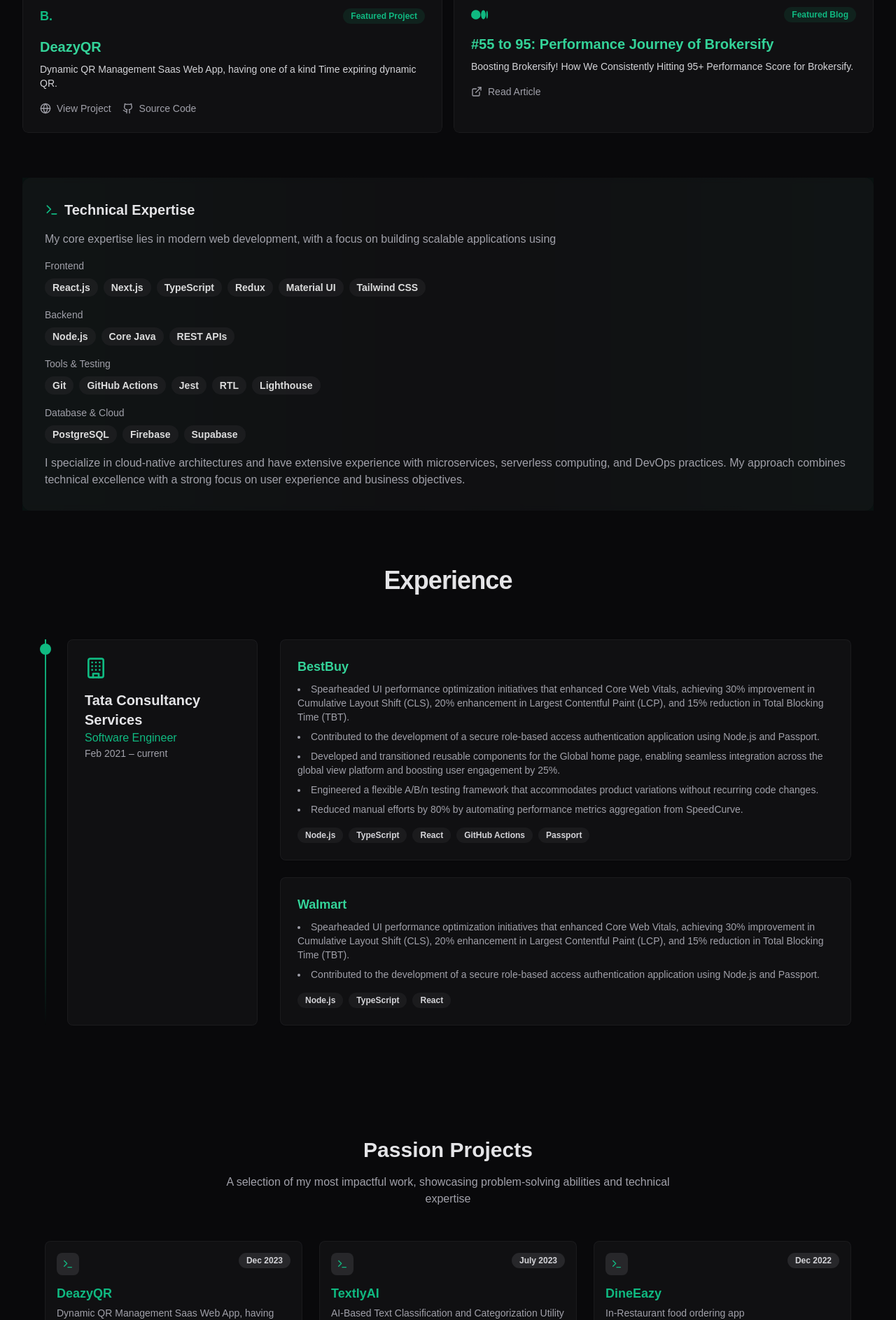
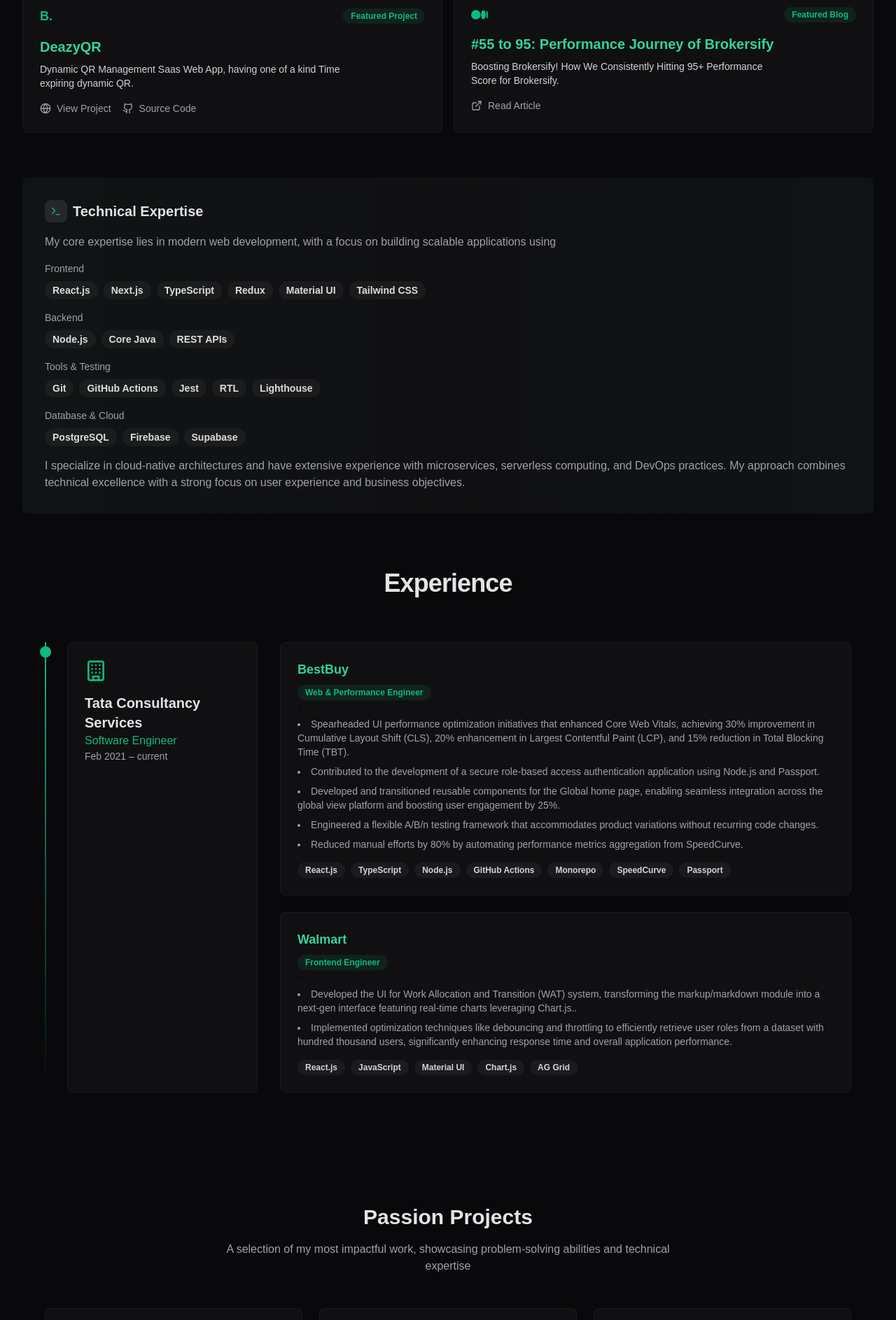
Before and after one commit to Prateek32177/portfolio, a Next.js app: page / in a window 1280 px wide. Shown: the part 880-2767 px from the top of the page at 70% size. Built offline with nearby package versions, Linux system fonts and the light colour scheme.

Commit message:
data changes

```diff
--- a/src/components/home/Home.tsx
+++ b/src/components/home/Home.tsx
@@ -76,7 +76,7 @@
                   ? handleScrollToSection(e, navItem.link)
                   : undefined
               }
-              className="relative  text-sm text-zinc-400 hover:text-white transition-colors"
+              className="relative  text-sm text-zinc-200 hover:text-white transition-colors"
             >
               <span className="text-xs md:text-sm">{navItem.name}</span>
             </Link>
@@ -216,10 +216,10 @@
                         Featured Project
                       </Badge>
                     </div>
-                    <h4 className="text-xl font-bold mb-2 text-emerald-400 group-hover:text-emerald-300 transition-colors duration-300">
+                    <h4 className="text-xl font-bold mb-2 text-emerald-400 group-hover:text-emerald-300 transition-colors duration-300 max-w-sm">
                       {featuredProject.title}
                     </h4>
-                    <p className="text-zinc-300 text-sm mb-4">
+                    <p className="text-zinc-300 text-sm mb-4 max-w-md">
                       {featuredProject.description}
                     </p>
                     <div className="flex gap-4">
@@ -269,7 +269,7 @@
                   <h4 className="text-xl font-bold mb-2 text-emerald-400 group-hover:text-emerald-300 transition-colors duration-300">
                     {featuredBlog.title}
                   </h4>
-                  <p className="text-zinc-300 text-sm mb-4">
+                  <p className="text-zinc-300 text-sm mb-4 max-w-md">
                     {featuredBlog.description}
                   </p>
                   <Link
@@ -293,7 +293,9 @@
               <div className="absolute inset-0 bg-gradient-to-r from-emerald-500/10 via-transparent to-emerald-500/10 opacity-50" />
               <div className="relative bg-zinc-900/50 backdrop-blur-sm rounded-xl p-4 md:p-8 space-y-4">
                 <h2 className="text-lg md:text-xl font-semibold flex items-center gap-2">
-                  <Terminal className="w-4 h-4 md:w-5 md:h-5 text-emerald-500" />
+                  <div className="p-2 bg-zinc-800 rounded-lg">
+                    <Terminal className="w-4 h-4 text-emerald-500" />
+                  </div>
                   Technical Expertise
                 </h2>
                 <div className="space-y-4">
@@ -356,6 +358,7 @@
                   <div className="bg-zinc-900/50 backdrop-blur-sm rounded-lg p-6 border border-zinc-800/50">
                     <Building className="w-8 h-8 text-emerald-500 mb-4" />
                     <h3 className="text-xl font-bold">{exp.company}</h3>
+
                     <p className="text-emerald-500">{exp.role}</p>
                     <p className="text-zinc-400 text-sm">{exp.period}</p>
                   </div>
@@ -366,9 +369,18 @@
                         className="bg-zinc-900/50 border-zinc-800/50 group hover:border-emerald-500/50 transition-colors duration-300"
                       >
                         <CardContent className="p-6">
+                          <div className="flex flex-col items-start">
                             <h4 className="text-lg font-bold mb-2 text-emerald-400 group-hover:text-emerald-300 transition-colors duration-300">
                               {project.title}
                             </h4>
+                            <Badge
+                              variant="secondary"
+                              className="bg-emerald-500/10 text-emerald-500"
+                            >
+                              {project.role}
+                            </Badge>
+                          </div>
+                          =
                           <ul className="list-disc list-inside space-y-2 text-zinc-400 text-sm mb-4">
                             {project.description.map((desc, i) => (
                               <li key={i}>{desc}</li>
@@ -415,8 +427,9 @@
                   animate={{ opacity: 1, y: 0 }}
                   transition={{ delay: index * 0.1 }}
                 >
-                  <Card className="bg-zinc-900/50 border-zinc-800/50 overflow-hidden group h-full backdrop-blur-sm transition-colors hover:bg-zinc-800/50 ">
-                    <CardContent className="p-4">
+                  <Card className="bg-zinc-900/50 border-zinc-800/50 overflow-hidden group h-full backdrop-blur-sm transition-colors hover:bg-zinc-800/50">
+                    <CardContent className="p-4 flex flex-col h-full">
+                      <div className="relative flex-grow">
                         <div className="absolute inset-0 bg-gradient-to-t from-emerald-500/10 via-transparent to-transparent opacity-0 group-hover:opacity-100 transition-opacity" />
                         <div className="space-y-3">
                           <div className="flex justify-between items-start">
@@ -438,7 +451,7 @@
                               {project.description}
                             </p>
                           </div>
-                        <div className="flex flex-wrap gap-1">
+                          <div className="flex flex-wrap gap-1 py-2">
                             {project.tech.map((tech) => (
                               <Badge
                                 key={tech}
@@ -449,7 +462,9 @@
                               </Badge>
                             ))}
                           </div>
-                        <div className="flex items-center gap-4 pt-3 border-t border-zinc-800">
+                        </div>
+                      </div>
+                      <div className="flex items-center gap-4 pt-3 mt-auto border-t border-zinc-800">
                         <Link
                           href={project.link || ""}
                           className="flex items-center gap-2 text-emerald-500 hover:text-emerald-400 text-sm cursor-pointer"
@@ -464,7 +479,6 @@
                           <Github className="w-4 h-4" />
                           Source
                         </Link>
-                        </div>
                       </div>
                     </CardContent>
                   </Card>
--- a/src/config.ts
+++ b/src/config.ts
@@ -26,6 +26,7 @@
       projects: [
         {
           title: "BestBuy",
+          role: "Web & Performance Engineer",
           description: [
             "Spearheaded UI performance optimization initiatives that enhanced Core Web Vitals, achieving 30% improvement in Cumulative Layout Shift (CLS), 20% enhancement in Largest Contentful Paint (LCP), and 15% reduction in Total Blocking Time (TBT).",
             "Contributed to the development of a secure role-based access authentication application using Node.js and Passport.",
@@ -34,20 +35,29 @@
             "Reduced manual efforts by 80% by automating performance metrics aggregation from SpeedCurve.",
           ],
           technologies: [
+            "React.js",
+            "TypeScript",
             "Node.js",
-            "TypeScript",
-            "React",
             "GitHub Actions",
+            "Monorepo",
+            "SpeedCurve",
             "Passport",
           ],
         },
         {
           title: "Walmart",
+          role: "Frontend Engineer",
           description: [
-            "Spearheaded UI performance optimization initiatives that enhanced Core Web Vitals, achieving 30% improvement in Cumulative Layout Shift (CLS), 20% enhancement in Largest Contentful Paint (LCP), and 15% reduction in Total Blocking Time (TBT).",
-            "Contributed to the development of a secure role-based access authentication application using Node.js and Passport.",
+            "Developed the UI for Work Allocation and Transition (WAT) system, transforming the markup/markdown module into a next-gen interface featuring real-time charts leveraging Chart.js..",
+            "Implemented optimization techniques like debouncing and throttling to efficiently retrieve user roles from a dataset with hundred thousand users, significantly enhancing response time and overall application performance.",
           ],
-          technologies: ["Node.js", "TypeScript", "React"],
+          technologies: [
+            "React.js",
+            "JavaScript",
+            "Material UI",
+            "Chart.js",
+            "AG Grid",
+          ],
         },
       ],
     },
@@ -98,7 +108,7 @@
         "Firebase Hoisting & DB",
         "Chart.js",
         "Material UI",
-        "oAuth [Google Provider]",
+        "OAuth [Google Provider]",
         "Service Workers",
       ],
       link: "https://authapp-f5a50.web.app/dashboard",
@@ -134,7 +144,7 @@
 };
 
 export const navItems = [
-  { name: "Intro", link: "#about" },
+  { name: "About", link: "#about" },
   { name: "Experience", link: "#experience" },
   { name: "Projects", link: "#projects" },
   { name: "Contact", link: "#contact" },
--- a/src/types.ts
+++ b/src/types.ts
@@ -8,6 +8,7 @@
 
 export interface CompanyProject {
   title: string;
+  role: string;
   description: string[];
   technologies: string[];
 }
@@ -19,7 +20,7 @@
   tech: string[];
   link?: string;
   github?: string;
-  period:string;
+  period: string;
 }
 
 export interface Achievement {
```
Lines whose indentation alone changed are shown as unchanged.
